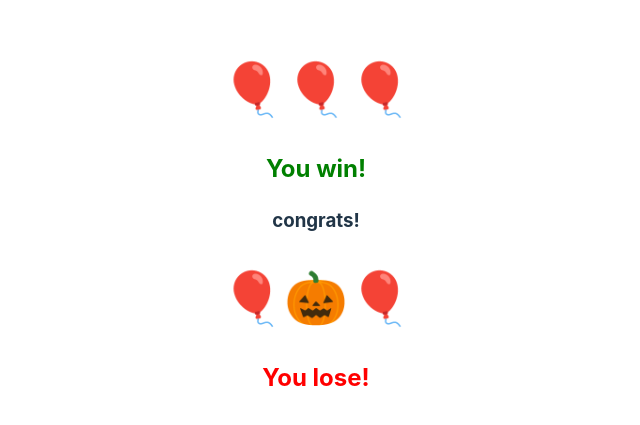
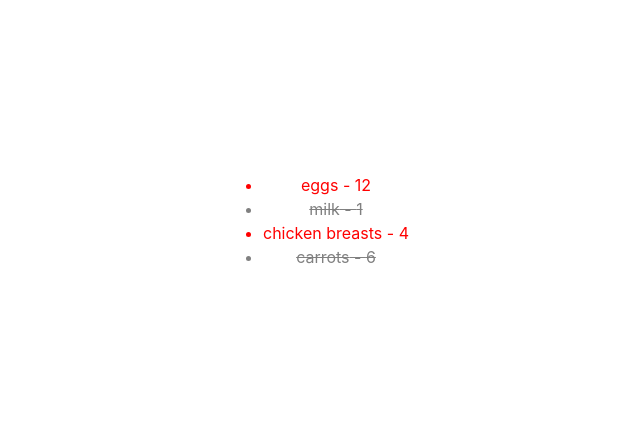
Before and after one commit to pouryourlove/react-vite, a React (Vite) app: page / in a window 1280 px wide. Shown: the part 179-604 px from the top of the page, without its empty margins (324-964 px from the left). Built offline with nearby package versions, Linux system fonts and the light colour scheme.

Commit message:
created a shopping list component

```diff
--- a/src/App.jsx
+++ b/src/App.jsx
@@ -7,13 +7,22 @@
 import Heading from "./Heading";
 import ColorList from "./ColorList";
 import Slots from "./Slots";
+import ShoppingList from "./ShoppingList";
+
+const data = [
+  { item: "eggs", quantity: 12, completed: false },
+  { item: "milk", quantity: 1, completed: true },
+  { item: "chicken breasts", quantity: 4, completed: false },
+  { item: "carrots", quantity: 6, completed: true },
+];
 
 function App() {
   return (
-    <div>
-      <Slots val1="🎈" val2="🎈" val3="🎈" />
-      <Slots val1="🎈" val2="🎃" val3="🎈" />
-    </div>
+    <ShoppingList items={data} />
+    // <div>
+    //   <Slots val1="🎈" val2="🎈" val3="🎈" />
+    //   <Slots val1="🎈" val2="🎃" val3="🎈" />
+    // </div>
   );
 }
 
--- /dev/null
+++ b/src/ShoppingList.jsx
@@ -0,0 +1,18 @@
+function ShoppingList({ items }) {
+  return (
+    <ul>
+      {items.map((i) => (
+        <li
+          style={{
+            color: i.completed ? "gray" : "red",
+            textDecoration: i.completed ? "line-through" : "none",
+          }}
+        >
+          {i.item} - {i.quantity}
+        </li>
+      ))}
+    </ul>
+  );
+}
+
+export default ShoppingList;
```
